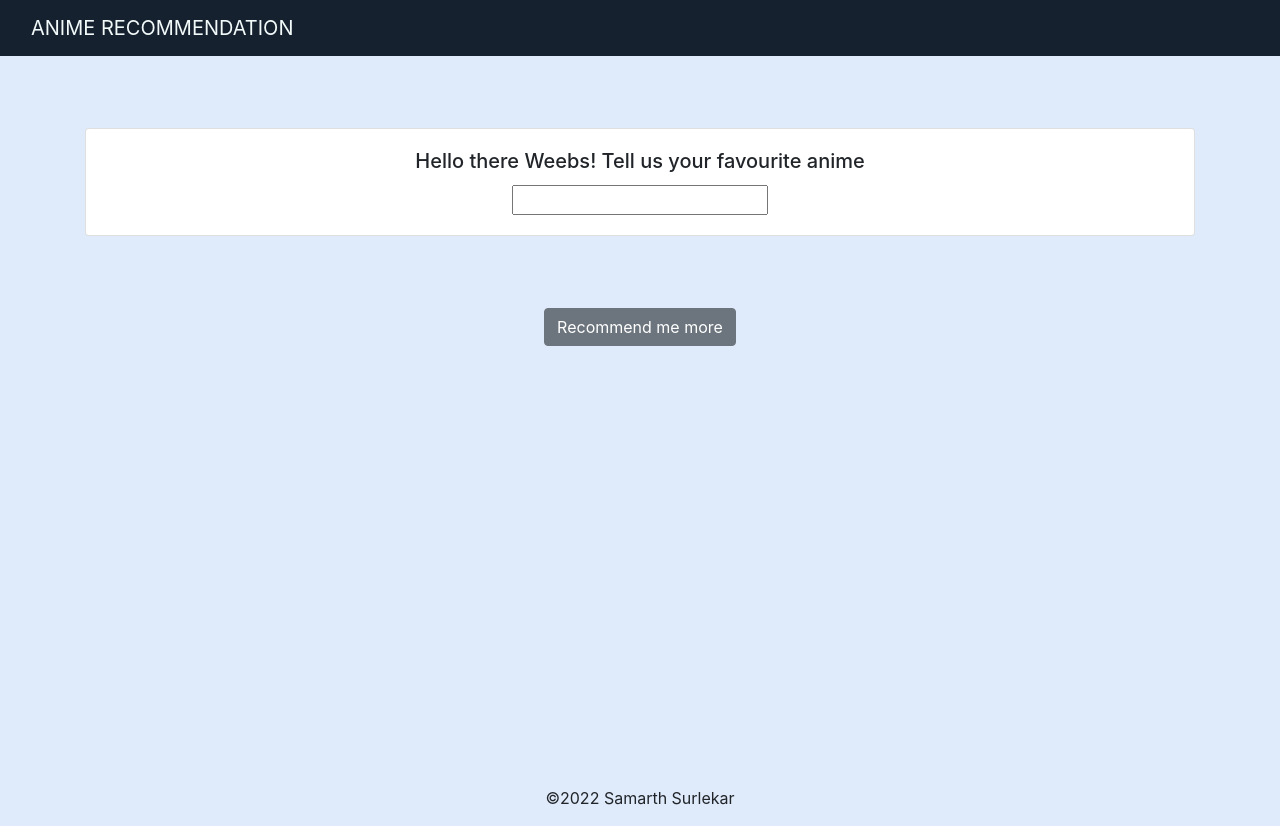
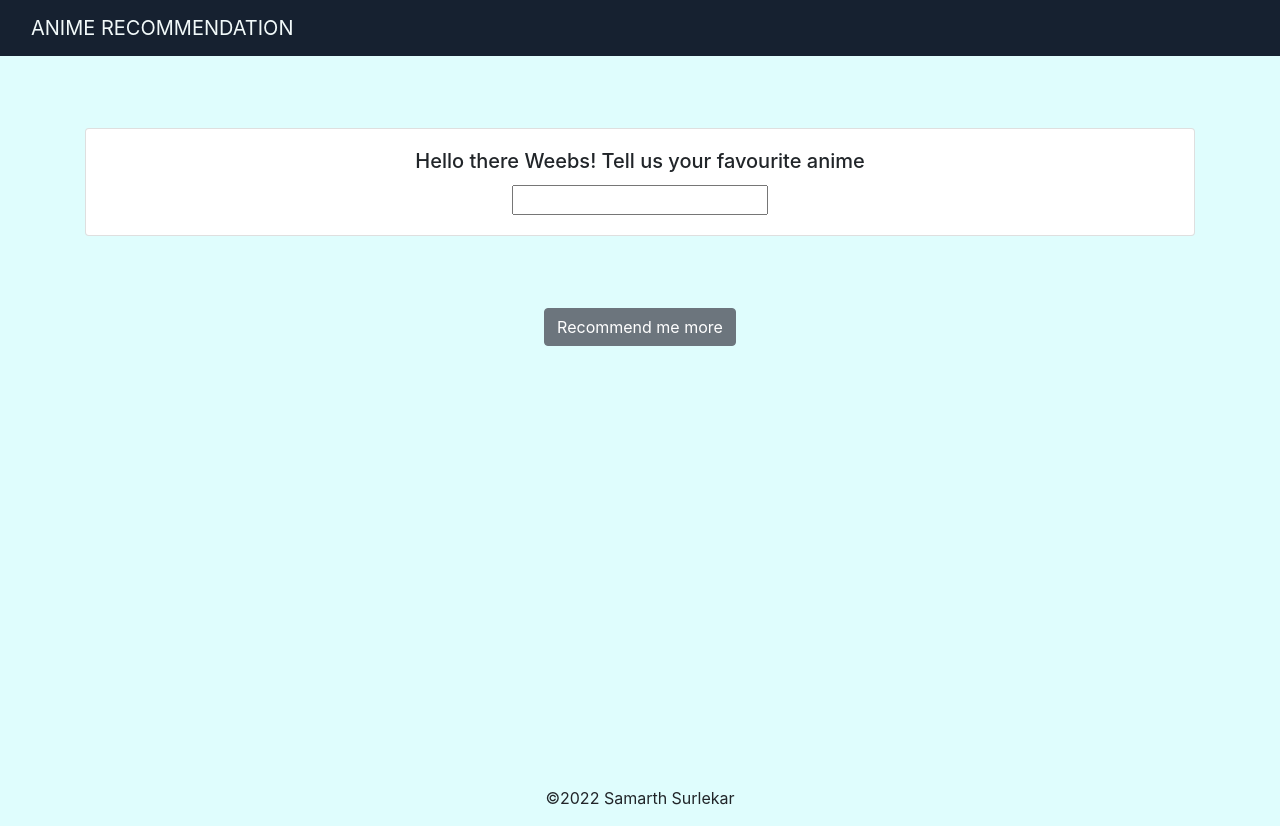
Before and after one commit to so-samarth/anime-recommendation, a Flask app: page / in a window 1280 px wide. Run offline with Flask 2, Linux system fonts and the light colour scheme; some libraries are stand-ins or nearby versions.

Commit message:
Update styles.css

```diff
--- a/static/css/styles.css
+++ b/static/css/styles.css
@@ -1,6 +1,6 @@
 body {
     backgroung: url('https://images.hdqwalls.com/wallpapers/attack-on-titan-beach-4k-dg.jpg');
-    background-color: #dfeafa;
+    background-color: #dffdfd;
     text-align: center;
 }
 
```
